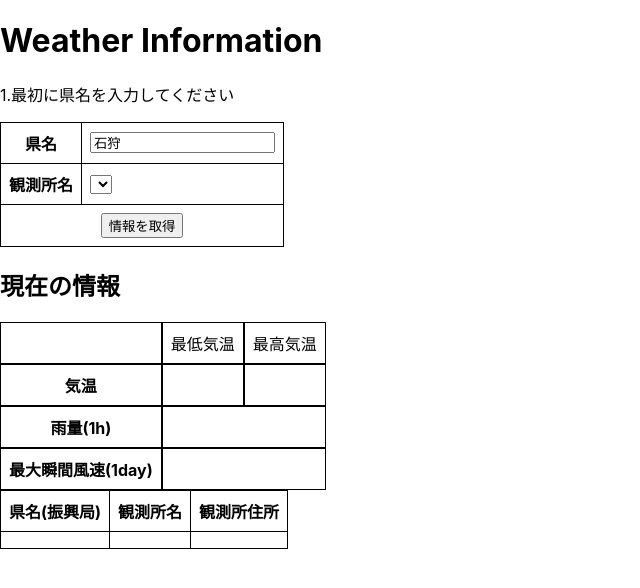
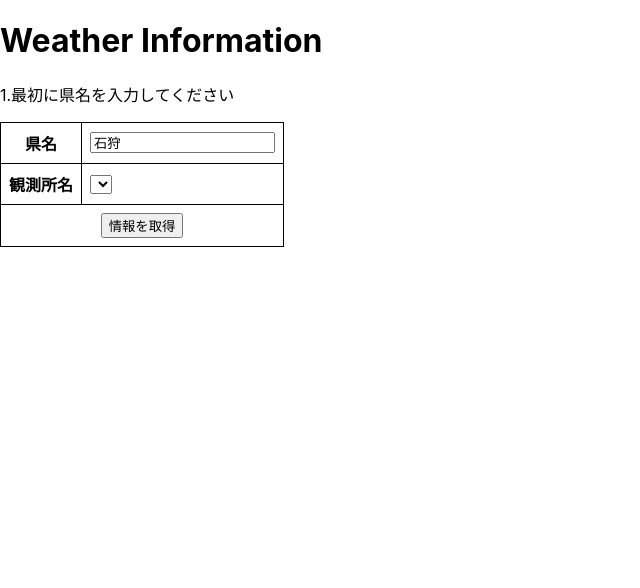
Before and after one commit to himawari-aerobytes/weather, a React (Create React App) app: page / in a window 1280 px wide. Shown: the top 588 px of the page, without its empty margins (0-640 px from the left). Built offline with nearby package versions, Linux system fonts and the light colour scheme.

Commit message:
inputpoints作成

```diff
--- a/src/App.tsx
+++ b/src/App.tsx
@@ -105,6 +105,58 @@ class App extends React.Component<{}, State> {
       })
       .finally(()=>exit);
   }
+  renderInputPoint(State:number){
+    if(State === 1){
+      return (
+        <tr>
+          <td>
+          <select
+            onChange={(e) =>
+              this.setState({ set_num: parseInt(e.target.value) })
+            }
+            defaultValue=""
+          >
+            {this.state.pref_ja_arry?.map((d) => (
+              <option value={d.value}>{d.label}</option>
+            )) || ""}
+          </select>
+
+              </td>
+          </tr>
+      )
+      }else{
+        return <p></p>
+
+      }
+
+
+
+  }
+
+  renderNowWeather(State:number){
+    if(State === 0 ){
+      return <p></p>
+    }else{
+    return (
+      <div>
+        <NowInformation
+          Min_Temp={this.state.Min_Temp}
+          Max_Temp={this.state.Max_Temp}
+          precip_1h={this.state.precip_1h}
+          wind={this.state.wind}
+        />
+
+        <Point
+          pref_ja={this.state.pref_ja}
+          stn_name_ja={this.state.stn_name_ja}
+          address={this.state.address}
+        />
+
+    </div>
+
+    )
+    }
+  }
 
   render() {
     return (
@@ -124,7 +176,9 @@ class App extends React.Component<{}, State> {
                 }
           />
             </td>
+
             </tr>
+
             <tr>
               <th>観測所名</th>
               <td>
@@ -151,18 +205,8 @@ class App extends React.Component<{}, State> {
             </tr>
           </table>
 </div>
+          {this.renderNowWeather(this.state.InputState)}
 
-          <NowInformation
-          Min_Temp={this.state.Min_Temp}
-          Max_Temp={this.state.Max_Temp}
-          precip_1h={this.state.precip_1h}
-          wind={this.state.wind} />
-
-          <Point
-          pref_ja={this.state.pref_ja}
-          stn_name_ja={this.state.stn_name_ja}
-          address={this.state.address}
-          />
         </header>
       </div>
     );
```
